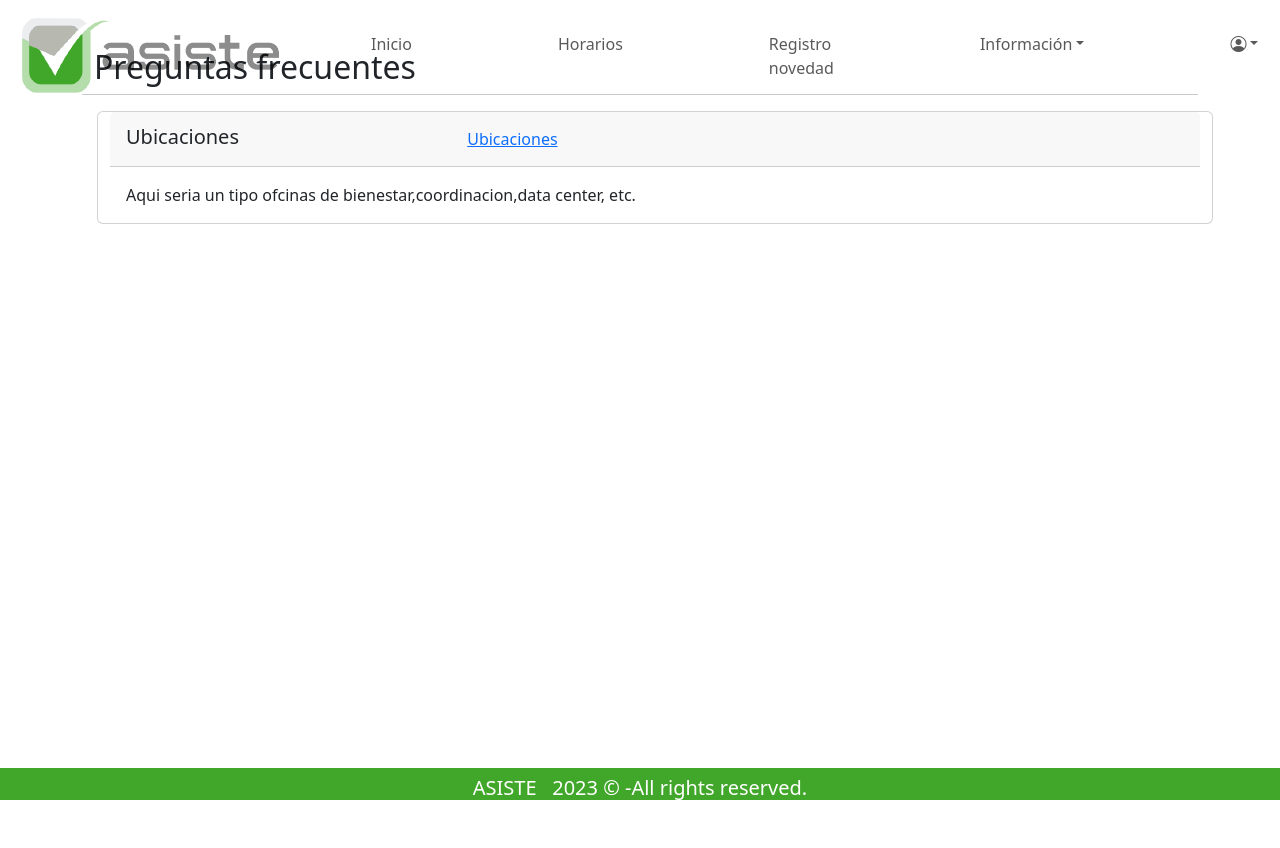
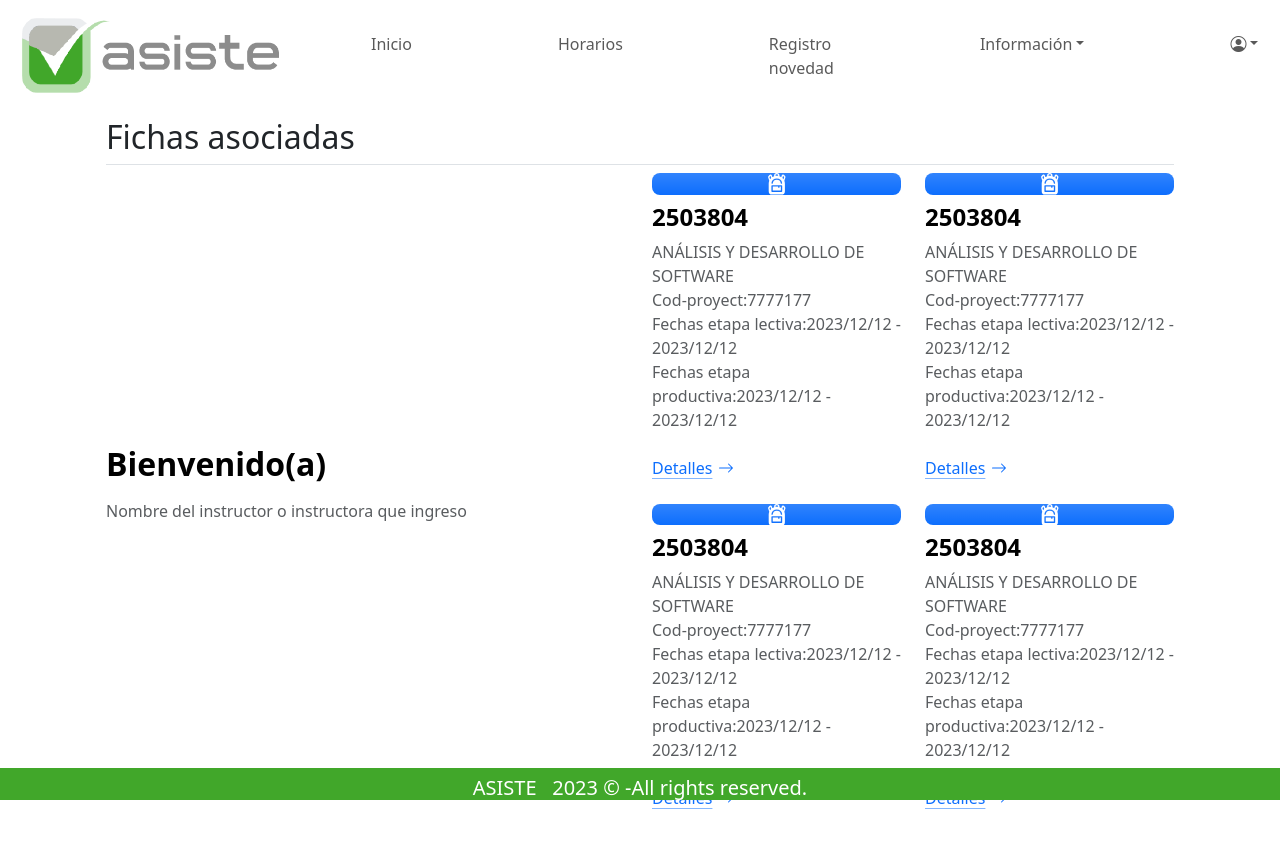
Before and after one commit to MariajoseVargas1/asiste_fe, an Angular app: page /preguntas-frecuentes in a window 1280 px wide. Shown: the top 848 px of the page. Before the commit the page ends 800 px from the top, so only its background shows below. Built offline with nearby package versions, Linux system fonts and the light colour scheme.

Commit message:
Paso cdk a preguntas & corrijo escritos en inicioi En inicio instrcutor corregir el espacio del bienvenidos porque esta muy abajo y opacar el espacio donde esta el icnono de mochila, ver si los separo mas todos se ve muy junto

```diff
--- a/src/app/app.component.html
+++ b/src/app/app.component.html
@@ -1,10 +1,10 @@
 <div class="container">
   <app-header></app-header>
-
-  <router-outlet></router-outlet>
+  <app-inicio-instructor></app-inicio-instructor>
+  <!-- <router-outlet></router-outlet> -->
   <app-footer></app-footer>
 
-  <!-- <app-inicio-instructor></app-inicio-instructor> -->
+  <!--  -->
 
   <!-- <app-login></app-login>  -->
   <!--
--- a/src/app/components/inicio-instructor/inicio-instructor.component.html
+++ b/src/app/components/inicio-instructor/inicio-instructor.component.html
@@ -5,12 +5,11 @@
 
   <div class="row row-cols-1 row-cols-md-2 align-items-md-center ">
     <div class="col d-flex flex-column align-items-start gap-2">
-      <h2 class="fw-bold text-body-emphasis">blaaaaaaaaaaa</h2>
+      <h2 class="fw-bold text-body-emphasis">Bienvenido(a)</h2>
       <p class="text-body-secondary">
-        Nose que poner aqui o si dejar eso como la ficha principal
-        pero blablablablabla
+        Nombre del instructor o instructora que ingreso
       </p>
-      <a href="#" class="btn btn-primary btn-lg">Primary button(por ahora)</a>
+      <!-- <a href="#" class="btn btn-primary btn-lg">Primary button(por ahora)</a> -->
     </div>
 
         <div class="col">
--- a/src/app/components/preguntas-frecuentes/preguntas-frecuentes.component.html
+++ b/src/app/components/preguntas-frecuentes/preguntas-frecuentes.component.html
@@ -1,77 +1,49 @@
 <div class="container mt-5">
   <!-- revisar este primer div hasta el ul -->
   <div class="row justify-content-center">
-    <h2>Preguntas frecuentes</h2>
+    <h4>Preguntas frecuentes</h4>
     <hr />
+  </div>
+<!--
+  <cdk-accordion class="example-accordion">
+    @for (item of items; track item; let index = $index) {
+      <cdk-accordion-item
+
+        #accordionItem="cdkAccordionItem"
+        class="example-accordion-item"
+        role="button"
+        tabindex="0"
+        [attr.id]="'accordion-header-' + index"
+        [attr.aria-expanded]="accordionItem.expanded"
+        [attr.aria-controls]="'accordion-body-' + index">
+        <div class="example-accordion-item-header" (click)="accordionItem.toggle()">
+          {{ item }}
+          <span class="example-accordion-item-description">
+            Click to {{ accordionItem.expanded ? 'close' : 'open' }}
+          </span>
+        </div>
+        <div
+          class="example-accordion-item-body"
+          role="region"
+          [style.display]="accordionItem.expanded ? '' : 'none'"
+          [attr.id]="'accordion-body-' + index"
+          [attr.aria-labelledby]="'accordion-header-' + index">
+          Lorem ipsum dolor, sit amet consectetur adipisicing elit. Perferendis
+          excepturi incidunt ipsum deleniti labore, tempore non nam doloribus blanditiis
+          veritatis illo autem iure aliquid ullam rem tenetur deserunt velit culpa?
+        </div>
+      </cdk-accordion-item>
+    }
+  </cdk-accordion>
+</div>  -->
 
 
-      <div class="Collapsible" id="contentId"></div>
-      <div class="class card">
-        <div class="class card-header">
-          <h5 class="mb-0">
-            Ubicaciones
-            <button
-              class="btn btn-link"
-              data-toggle="collapsed"
-              data-target="F-collapse"
-              aria-expanded="true"
-              aria-controls="F-collapse"
-            >
-              Ubicaciones
-            </button>
-          </h5>
-        </div>
-        <div class="collapse-show">
-          <div class="card-body">
-            Aqui seria un tipo ofcinas de bienestar,coordinacion,data center,
-            etc.
-          </div>
-        </div>
-      </div>
-    </div>
-  </div>
 
-  <!-- <div id="accordion">
-  <div class="card">
-    <div class="card-header" id="headingOne">
-      <h5 class="mb-0">
-        <button class="btn btn-link" data-toggle="collapse" data-target="#collapseOne" aria-expanded="true" aria-controls="collapseOne">
-          Ubicaciones
-        </button>
-      </h5>
-    </div>
 
-    <div id="collapseOne" class="collapse show" aria-labelledby="headingOne" data-parent="#accordion">
-      <div class="card-body">
-        Aqui seria un tipo ofcinas de bienestar,coordinacion,data center, etc.
-    </div>
-  </div>
-  <div class="card">
-    <div class="card-header" id="headingTwo">
-      <h5 class="mb-0">
-        <button class="btn btn-link collapsed" data-toggle="collapse" data-target="#collapseTwo" aria-expanded="false" aria-controls="collapseTwo">
-          Collapsible Group Item #2
-        </button>
-      </h5>
-    </div>
-    <div id="collapseTwo" class="collapse" aria-labelledby="headingTwo" data-parent="#accordion">
-      <div class="card-body">
-        Anim pariatur cliche reprehenderit, enim eiusmod high life accusamus terry richardson ad squid. 3 wolf moon officia aute, non cupidatat skateboard dolor brunch. Food truck quinoa nesciunt laborum eiusmod. Brunch 3 wolf moon tempor, sunt aliqua put a bird on it squid single-origin coffee nulla assumenda shoreditch et. Nihil anim keffiyeh helvetica, craft beer labore wes anderson cred nesciunt sapiente ea proident. Ad vegan excepteur butcher vice lomo. Leggings occaecat craft beer farm-to-table, raw denim aesthetic synth nesciunt you probably haven't heard of them accusamus labore sustainable VHS.
-      </div>
-    </div>
-  </div>
-  <div class="card">
-    <div class="card-header" id="headingThree">
-      <h5 class="mb-0">
-        <button class="btn btn-link collapsed" data-toggle="collapse" data-target="#collapseThree" aria-expanded="false" aria-controls="collapseThree">
-          Collapsible Group Item #3
-        </button>
-      </h5>
-    </div>
-    <div id="collapseThree" class="collapse" aria-labelledby="headingThree" data-parent="#accordion">
-      <div class="card-body">
-        Anim pariatur cliche reprehenderit, enim eiusmod high life accusamus terry richardson ad squid. 3 wolf moon officia aute, non cupidatat skateboard dolor brunch. Food truck quinoa nesciunt laborum eiusmod. Brunch 3 wolf moon tempor, sunt aliqua put a bird on it squid single-origin coffee nulla assumenda shoreditch et. Nihil anim keffiyeh helvetica, craft beer labore wes anderson cred nesciunt sapiente ea proident. Ad vegan excepteur butcher vice lomo. Leggings occaecat craft beer farm-to-table, raw denim aesthetic synth nesciunt you probably haven't heard of them accusamus labore sustainable VHS.
-      </div>
-    </div>
-  </div>
-</div> -->
+
+
+
+
+
+
+<!-- -->
--- a/src/app/components/preguntas-frecuentes/preguntas-frecuentes.component.ts
+++ b/src/app/components/preguntas-frecuentes/preguntas-frecuentes.component.ts
@@ -1,8 +1,11 @@
 import { Component } from '@angular/core';
+import {CdkAccordionModule} from '@angular/cdk/accordion';
 
 @Component({
   selector: 'app-preguntas-frecuentes',
-  templateUrl: './preguntas-frecuentes.component.html'
+  templateUrl: './preguntas-frecuentes.component.html',
+  // standalone: true,
+  // imports: [CdkAccordionModule],
 })
 export class PreguntasFrecuentesComponent {
 
```
